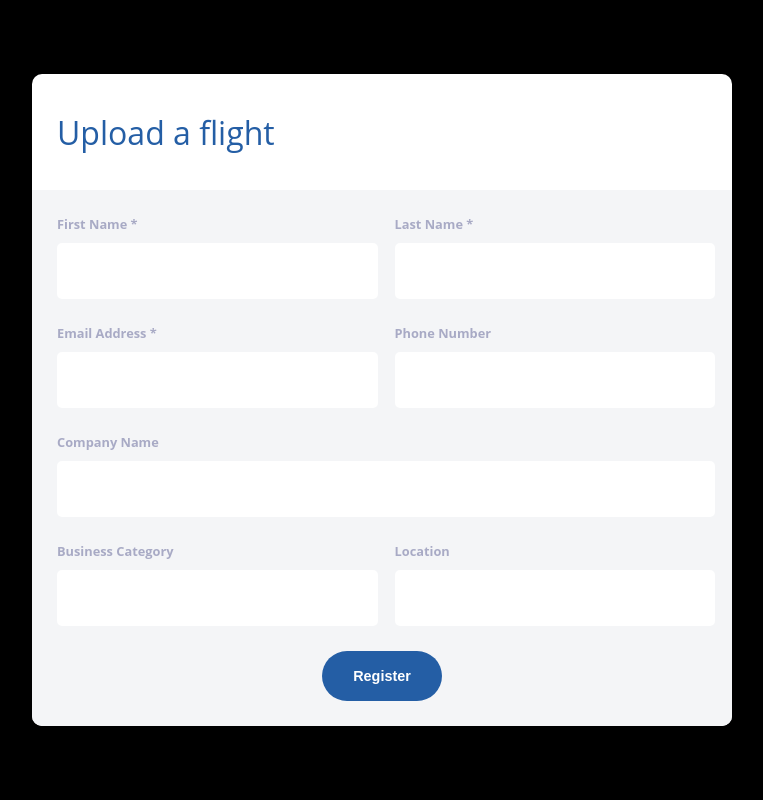
After one commit to nyitrai100/Queensgate-Airlines., a PHP site: page /form.php in a window 1280 px wide. The commit adds this page. Shown: the whole page, without its empty margins (258-1021 px from the left). Run offline with PHP 8.4, Linux system fonts and the light colour scheme.

Commit message:
started the form

```diff
--- /dev/null
+++ b/form.php
@@ -0,0 +1,58 @@
+<!DOCTYPE html>
+<html lang="en">
+<head>
+    <meta charset="UTF-8">
+    <meta name="viewport" content="width=device-width, initial-scale=1.0">
+    <title>Upload-form</title>
+    <link rel="stylesheet" href="style.css">
+</head>
+<body>
+<div class="wrapper">
+    <div class="form">
+        <h1 class="title">Upload a flight</h1>
+
+        <form action="#" class="myform">
+            <div class="control-from">
+                <label for="firstname">First Name *</label>
+                <input type="text" id="firstname" value="" required>
+            </div>
+
+            <div class="control-from">
+                <label for="lastname">Last Name *</label>
+                <input type="text" id="lastname" value="" required>
+            </div>
+
+            <div class="control-from">
+                <label for="emailaddress">Email Address *</label>
+                <input type="text" id="emailaddress" value="" required>
+            </div>
+
+            <div class="control-from">
+                <label for="phonenumber">Phone Number</label>
+                <input type="phone" id="phonenumber" value="" required>
+            </div>
+
+            <div class="full-width">
+                <label for="companyname">Company Name</label>
+                <input type="text" id="companyname" value="" required>
+            </div>
+
+            <div class="control-from">
+                <label for="businesscategory">Business Category</label>
+                <input type="text" id="businesscategory" value="" required>
+            </div>
+
+            <div class="control-from">
+                <label for="location">Location </label>
+                <input type="text" id="location" value="" required>
+            </div>
+
+            <div class="button">
+                <button id="register">Register</button>
+            </div>
+
+        </form>
+    </div>
+</div>
+</body>
+</html>
--- a/style.css
+++ b/style.css
@@ -126,3 +126,107 @@
     background-color: red;
     border-collapse: collapse;
 }
+
+/* uploading form start */
+html,
+body {
+    margin: 0;
+    padding: 0;
+}
+
+
+body {
+    width: 100vw;
+    height: 100vh;
+    font-family: 'Open sans';
+    box-sizing: border-box;
+    display: flex;
+    flex-direction: column;
+    justify-content: center;
+    align-items: center;
+    background: black;
+}
+
+body>* {
+    margin: 0;
+    padding: 0;
+    box-sizing: inherit;
+}
+
+.wrapper {
+    width: 700px;
+    background: #FFF;
+    border-radius: 10px;
+    box-shadow: 0 25px 70px rgba(0, 0, 0, .05);
+    overflow: hidden;
+}
+
+h1.title {
+    padding: 15px 0;
+    margin-left: 25px;
+    font-weight: normal;
+    color: rgb(36, 94, 165);
+}
+
+.form {
+    width: 700px;
+}
+
+.myform {
+    background: #F4F5F7;
+    padding: 25px;
+    display: grid;
+    grid-template-columns: 1fr 1fr;
+    grid-gap: 25px
+}
+
+.myform label {
+    display: block;
+    color: #A8AAC5;
+    font-weight: bold;
+    font-size: .8rem;
+    margin-bottom: 10px;
+}
+
+.myform input {
+    border: 0;
+    outline: 0;
+    height: 50px;
+    background: #FFF;
+    width: 100%;
+    border-radius: 5px;
+    color: rgb(36, 94, 165);
+    font-weight: 700;
+    font-size: .9rem;
+    text-indent: 15px;
+    border: 2px solid transparent;
+    transition: border 250ms;
+}
+
+.full-width {
+    grid-column: -1 / 1
+}
+
+.button {
+    grid-column: -1 / 1;
+    display: flex;
+    justify-content: center;
+}
+
+.button button {
+    border: 0;
+    outline: 0;
+    width: 120px;
+    height: 50px;
+    border-radius: 50px;
+    color: #FFF;
+    font-weight: bold;
+    font-size: .9rem;
+    cursor: pointer;
+    background: linear-gradient(356deg, rgb(36, 94, 165) 0%, rgb(36, 94, 165) 100%);
+}
+
+.button button:hover {
+    background: rgba(57, 50, 173, 1);
+}
+/* uploading form ends */
```
